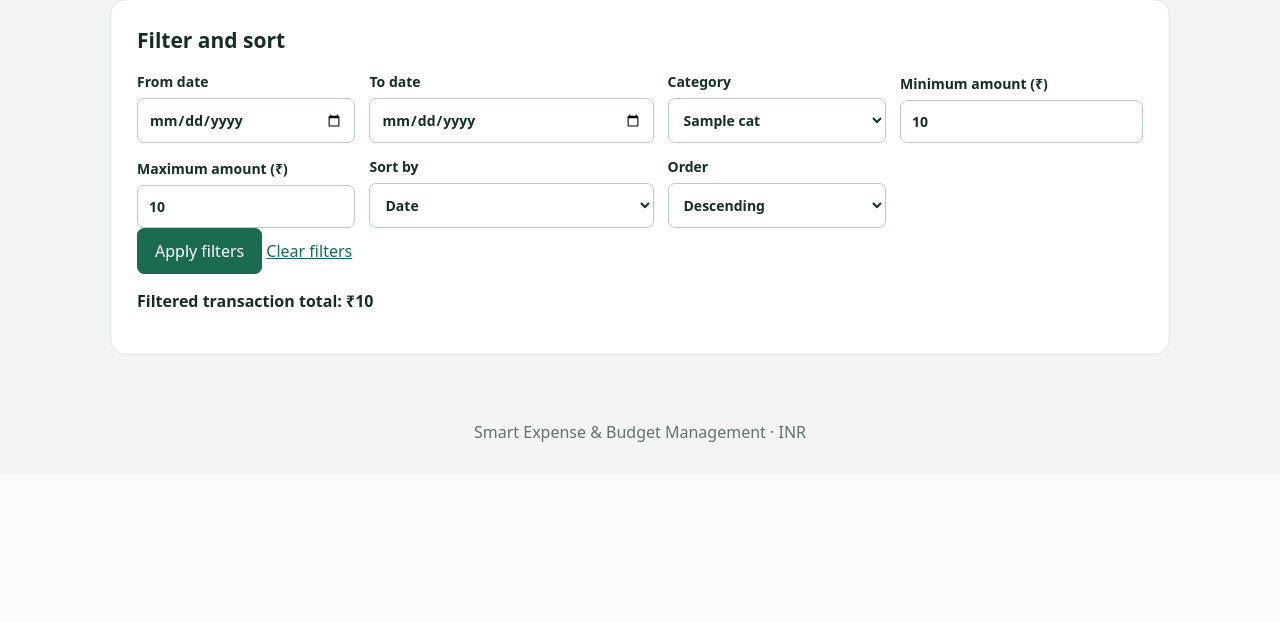
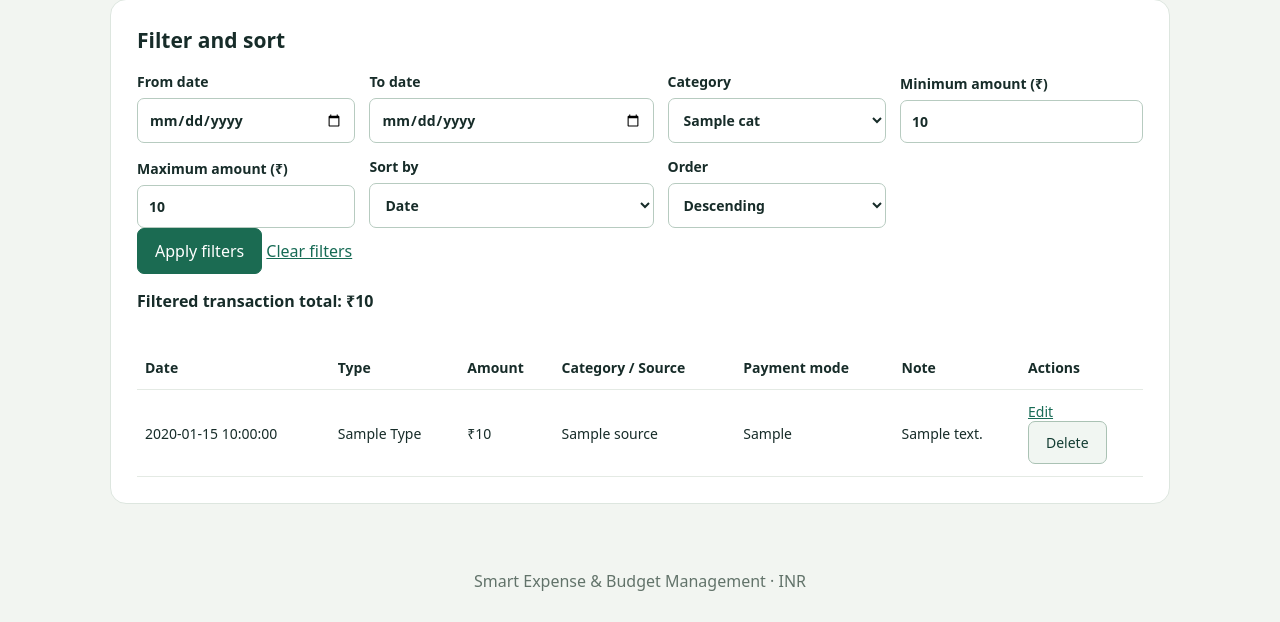
Before and after one commit to gsathvik73-afk/se-project, a Flask app: template smartexpense/templates/transactions.html in a window 1280 px wide. Shown: the part 983-1605 px from the top of the page. Before the commit the page ends 1425 px from the top, so only its background shows below. Run offline with Flask 3, Linux system fonts and the light colour scheme; the template is opened without the code that fills it: most values are stand-ins (such as "Sample title", 1, 10 or a date in 2020); some libraries are stand-ins or nearby versions.

Commit message:
Show filtered transactions with edit and delete actions

```diff
--- a/smartexpense/templates/transactions.html
+++ b/smartexpense/templates/transactions.html
@@ -139,5 +139,52 @@
 
     <p><strong>Filtered transaction total: ₹{{ total }}</strong></p>
 
+    <div class="table-wrap">
+        <table>
+            <thead>
+                <tr>
+                    <th>Date</th>
+                    <th>Type</th>
+                    <th>Amount</th>
+                    <th>Category / Source</th>
+                    <th>Payment mode</th>
+                    <th>Note</th>
+                    <th>Actions</th>
+                </tr>
+            </thead>
+            <tbody>
+                {% for t in rows %}
+                <tr>
+                    <td>{{ t.txn_date }}</td>
+                    <td>{{ t.type|title }}</td>
+                    <td>₹{{ t.amount }}</td>
+                    <td>
+                        {% if t.type == 'expense' %}
+                            {% for c in cats %}
+                                {% if c.id == t.category_id %}{{ c.name }}{% endif %}
+                            {% endfor %}
+                        {% else %}
+                            {{ t.source }}
+                        {% endif %}
+                    </td>
+                    <td>{{ t.payment_mode or '—' }}</td>
+                    <td>{{ t.note or '—' }}</td>
+                    <td>
+                        <a href="{{ url_for('web.transaction_edit', transaction_id=t.id) }}">Edit</a>
+
+                        <form method="post"
+                              action="{{ url_for('web.transaction_delete', transaction_id=t.id) }}"
+                              onsubmit="return confirm('Delete this transaction?');">
+                            <input type="hidden" name="csrf_token" value="{{ csrf_token() }}">
+                            <button type="submit">Delete</button>
+                        </form>
+                    </td>
+                </tr>
+                {% else %}
+                <tr><td colspan="7">No transactions match these filters.</td></tr>
+                {% endfor %}
+            </tbody>
+        </table>
+    </div>
 </section>
 {% endblock %}
```
